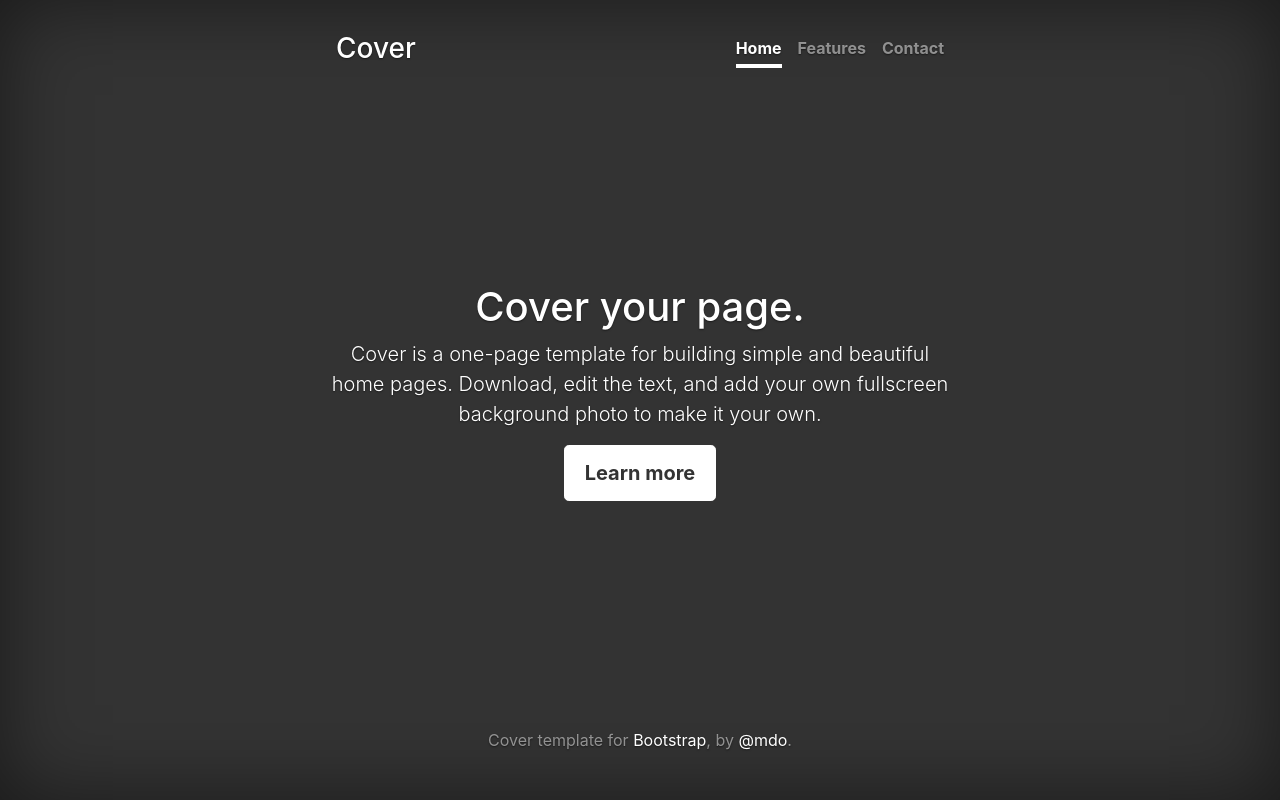
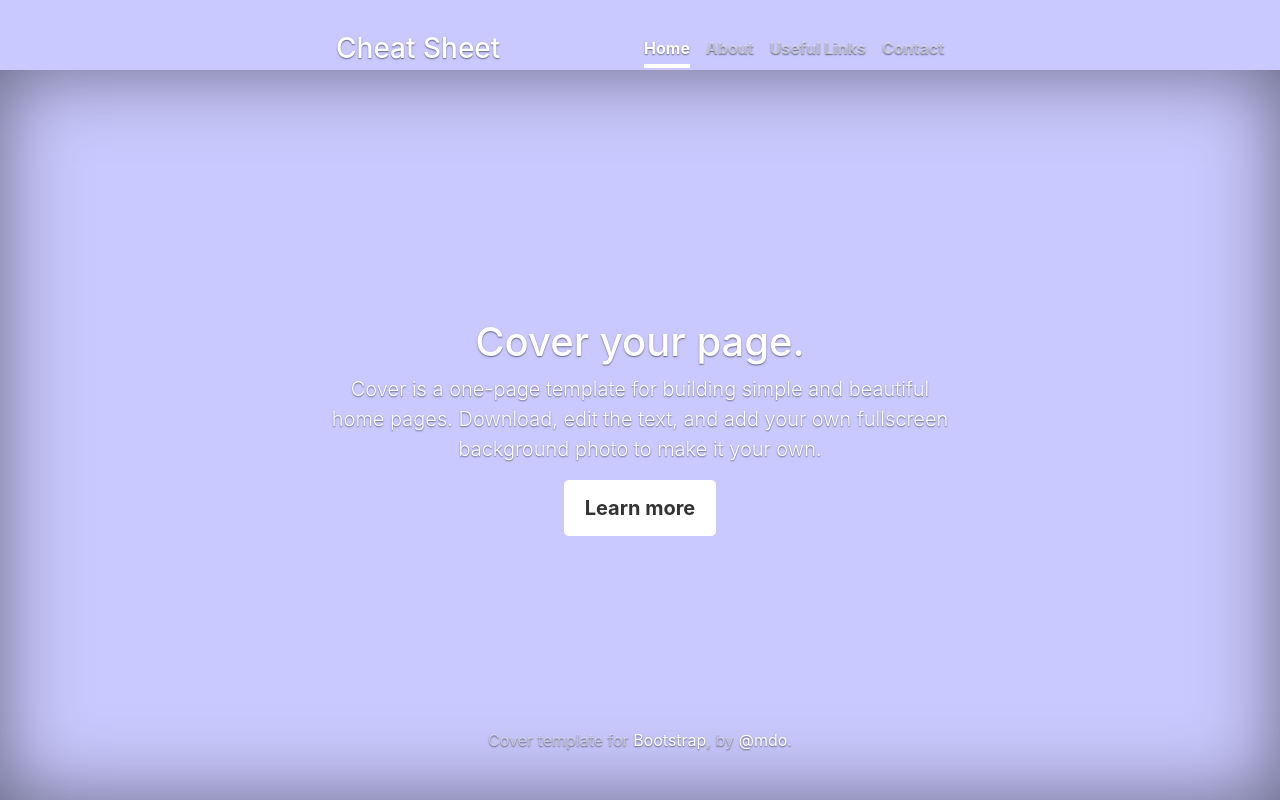
Before and after one commit to arthurg90/cheat-sheet-site, a website: page index.html in a window 1280 px wide. Drawn offline with Linux system fonts and the light colour scheme.

Commit message:
changed background color to light blue; simple changes to navbar text

```diff
--- a/gulpfile.js
+++ b/gulpfile.js
@@ -3,7 +3,7 @@ let cleanCSS = require('gulp-clean-css');
 let rename = require('gulp-rename');
 let sass = require('gulp-sass');
 let watch = require('gulp-watch');
-let gulpSequence = require('gulp-sequence')
+let gulpSequence = require('gulp-sequence');
 
 gulp.task('sass', function () {
     var stream = gulp.src('./scss/styles.scss')
--- a/index.html
+++ b/index.html
@@ -18,10 +18,11 @@
 
 					<header class="masthead clearfix">
 						<div class="inner">
-							<h3 class="masthead-brand">Cover</h3>
-							<nav class="nav nav-masthead">
-								<a class="nav-link active" href="#">Home</a>
-								<a class="nav-link" href="#">Features</a>
+							<h3 class="masthead-brand">Cheat Sheet</h3>
+							<nav class="nav nav-masthead navbar-fixed-top">
+								<a class="nav-link active" href="index.html">Home</a>
+								<a class="nav-link" href="#">About</a>
+								<a class="nav-link" href="#">Useful Links</a>
 								<a class="nav-link" href="#">Contact</a>
 							</nav>
 						</div>
--- a/package.json
+++ b/package.json
@@ -23,5 +23,5 @@
     "gulp-sass": "^3.1.0",
     "gulp-sequence": "^0.4.6",
     "gulp-watch": "^4.3.11"
-  }
+  },
 }
--- a/scss/customisations.scss
+++ b/scss/customisations.scss
@@ -27,12 +27,15 @@ a:hover {
 html,
 body {
   height: 100%;
-  background-color: #333;
+  background-color: #CAC9FF;
 }
 body {
   color: #fff;
   text-align: center;
   text-shadow: 0 .05rem .1rem rgba(0,0,0,.5);
+}
+body {
+  padding-top: 70px;
 }
 
 /* Extra markup and styles for table-esque vertical and horizontal centering */
```
Also changed, not shown: css/styles.css.
